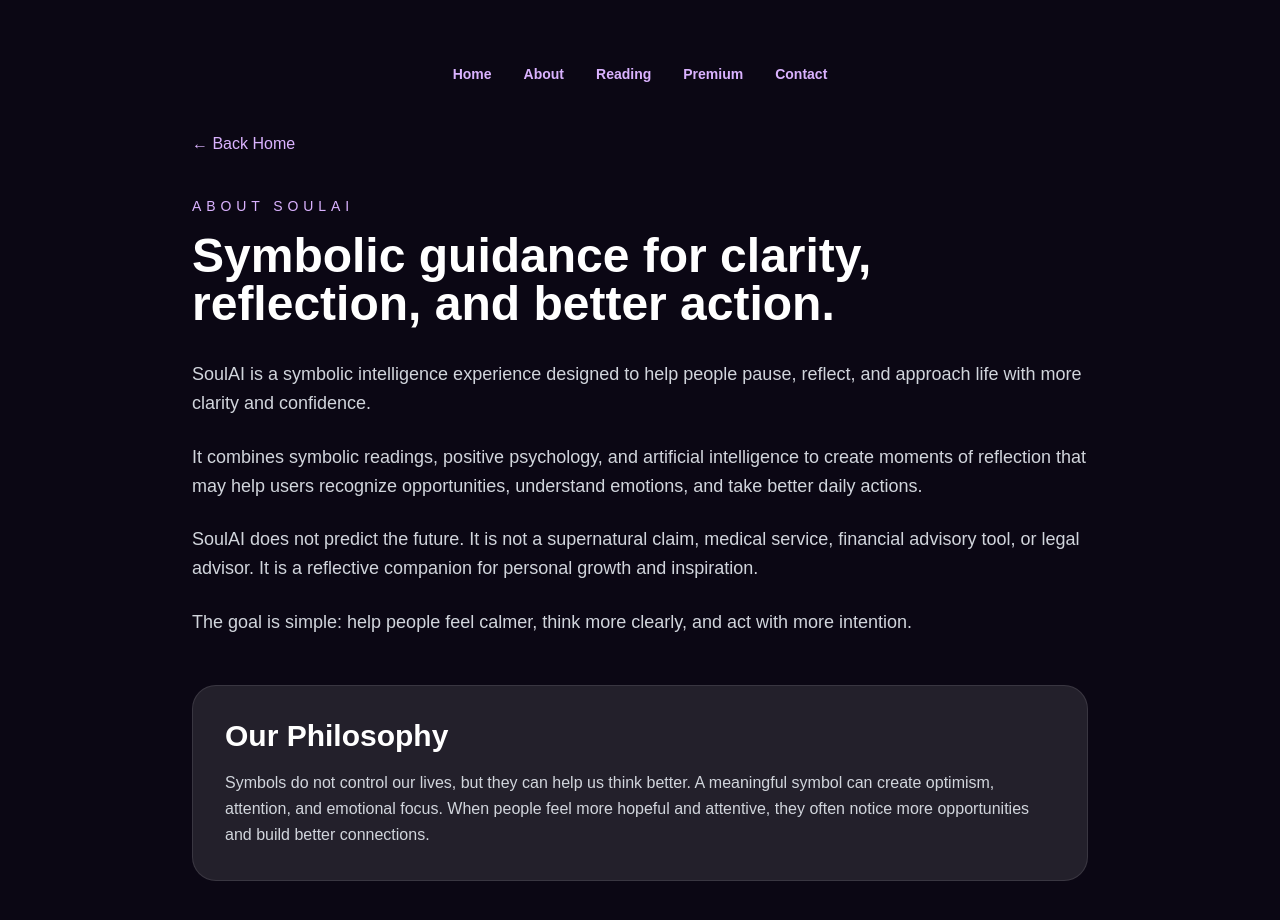
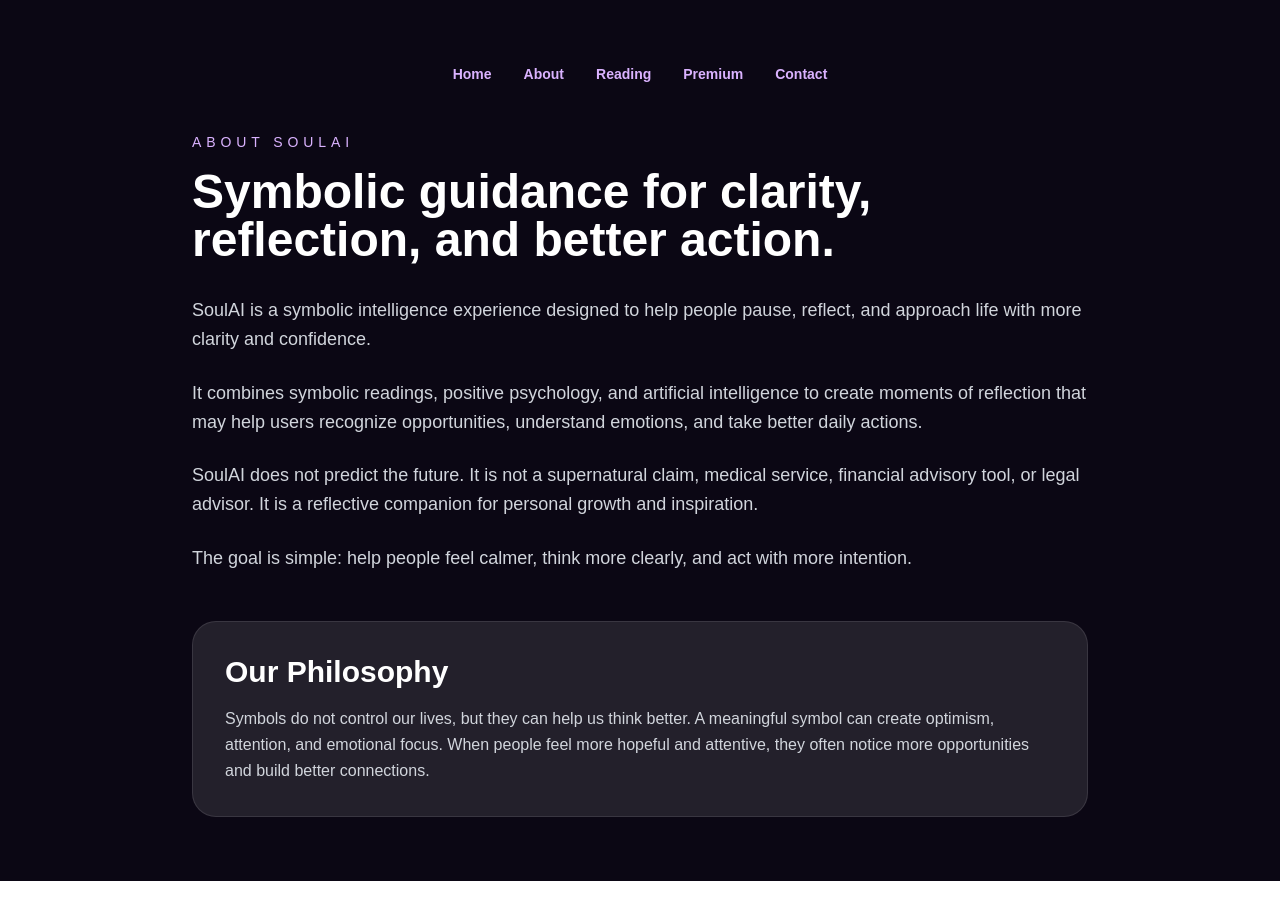
Before and after one commit to jflorezcai/soulai, a Next.js app: page /about in a window 1280 px wide. Shown: the top 920 px of the page. After the commit the page ends 881 px from the top, so only its background shows below. Built offline with nearby package versions, Linux system fonts and the light colour scheme.

Commit message:
Clean about page navigation

```diff
--- a/app/about/page.tsx
+++ b/app/about/page.tsx
@@ -21,12 +21,7 @@ export default function AboutPage() {
           Contact
          </a>
         </nav>
-        <a
-          href="/"
-          className="inline-block mb-10 text-purple-300 hover:text-white transition"
-        >
-          ← Back Home
-        </a>
+
 
         <p className="mb-4 text-sm uppercase tracking-[0.35em] text-purple-300">
           About SoulAI
```
